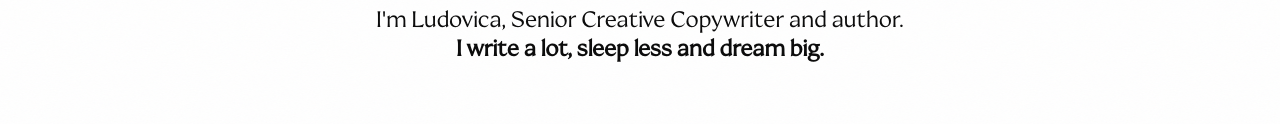
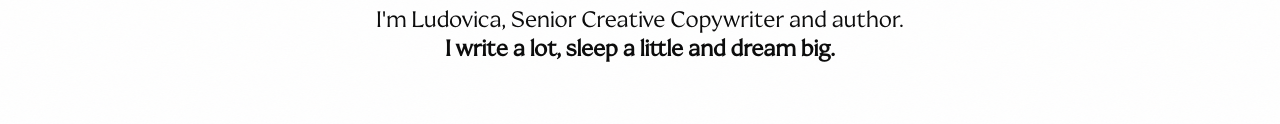
Before and after one commit to grasshopperitsolutions/ludovica-piro-page, a website built with Vite: page index.html in a window 1280 px wide. Shown: the part 298-422 px from the top of the page. Built offline with nearby package versions, Linux system fonts and the light colour scheme.

Commit message:
fix: update tagline for consistency across meta tags

```diff
--- a/index.html
+++ b/index.html
@@ -21,7 +21,7 @@
     />
     <meta
       property="og:description"
-      content="I write a lot, sleep less and dream big. Cannes Lions-shortlisted copywriting for IKEA, Volkswagen, Emergency International and more."
+      content="I write a lot, sleep a little and dream big. Cannes Lions-shortlisted copywriting for IKEA, Volkswagen, Emergency International and more."
     />
     <meta property="og:url" content="https://ludovicapiro.com/" />
     <meta property="og:image" content="https://ludovicapiro.com/og-image.jpg" />
@@ -37,7 +37,7 @@
     />
     <meta
       name="twitter:description"
-      content="I write a lot, sleep less and dream big. Cannes Lions-shortlisted copywriting for IKEA, Volkswagen, Emergency International and more."
+      content="I write a lot, sleep a little and dream big. Cannes Lions-shortlisted copywriting for IKEA, Volkswagen, Emergency International and more."
     />
     <meta name="twitter:image" content="https://ludovicapiro.com/og-image.jpg" />
 
--- a/src/i18n/en.js
+++ b/src/i18n/en.js
@@ -33,7 +33,7 @@ export default {
     // Splitting it here puts the break after her name, which is where it should
     // fall. On anything wider the parts sit inline and read as one sentence.
     role: ["I'm Ludovica,", "Senior Creative Copywriter and author."],
-    tagline: "I write a lot, sleep less and dream big.",
+    tagline: "I write a lot, sleep a little and dream big.",
   },
   about: {
     heading: "About",
```
